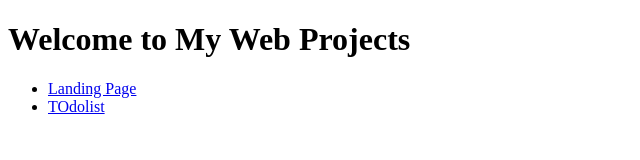
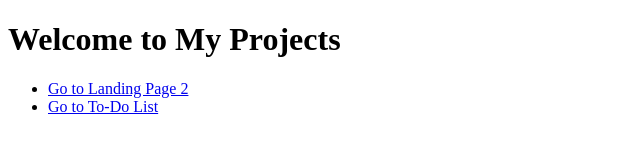
Before and after one commit to sairamalakshmi/OCTANET_MAY_WEB, a plain HTML site: page index.html in a window 1280 px wide. Shown: the whole page, without its empty margins (0-640 px from the left). Drawn offline with Linux system fonts and the light colour scheme.

Commit message:
Update index.html

```diff
--- a/index.html
+++ b/index.html
@@ -4,10 +4,10 @@
   <title>My Projects</title>
 </head>
 <body>
-  <h1>Welcome to My Web Projects</h1>
+  <h1>Welcome to My Projects</h1>
   <ul>
-    <li><a href="./landingpage2.html/">Landing Page</a></li>
-    <li><a href="./todolist.html/">TOdolist</a></li>
+    <li><a href="landingpage2.html">Go to Landing Page 2</a></li>
+    <li><a href="todolist.html">Go to To-Do List</a></li>
   </ul>
 </body>
 </html>
```
